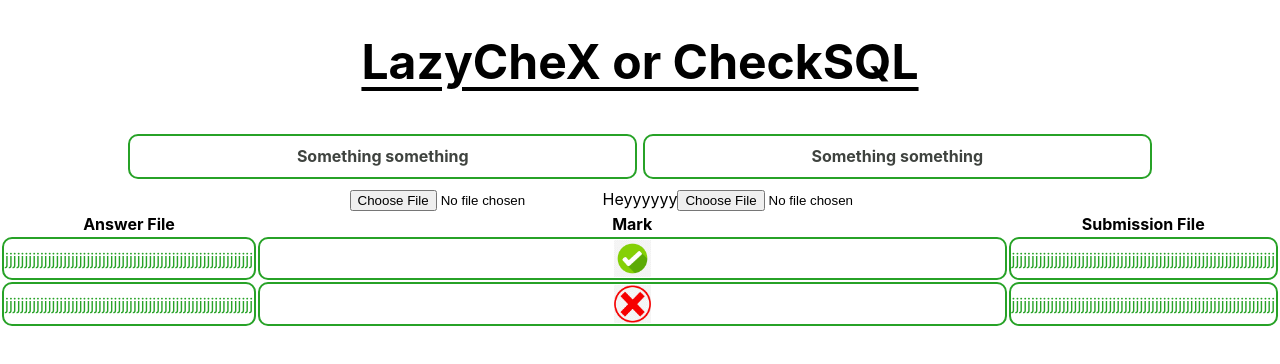
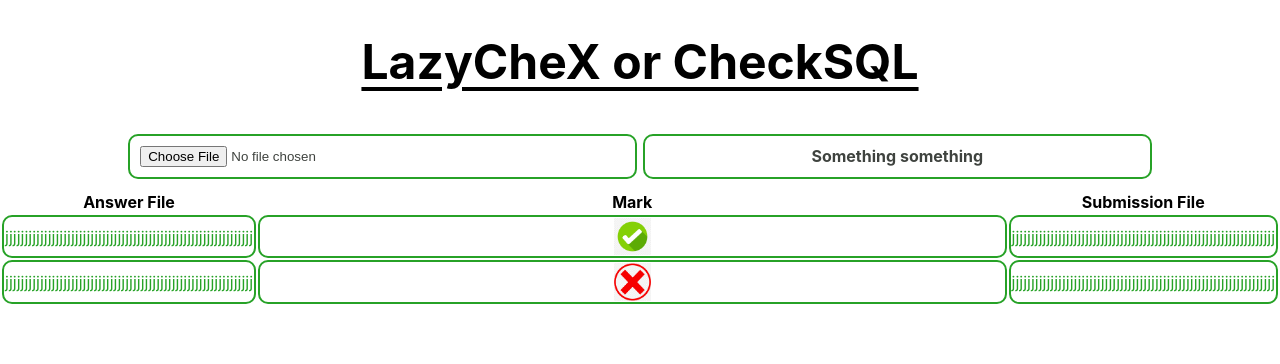
Before and after one commit to AshnahKhalidKhan/CheckSQL, a React (Create React App) app in the folder lazychex/: page / in a window 1280 px wide. Shown: the top 364 px of the page. Built offline with nearby package versions, Linux system fonts and the light colour scheme.

Commit message:
our file inputs are centered...ish

```diff
--- a/lazychex/src/App.js
+++ b/lazychex/src/App.js
@@ -10,10 +10,10 @@ function App() {
       <QueryBox/>
       <div style = {{width: '100%', textAlign: 'center', margin: 'auto'}}>
 
-        <label for = 'AnswerFileInput'></label>
+        {/* <label for = 'AnswerFileInput'></label>
         <input id = 'AnswerFileInput' type = 'file' placeholder = 'Answer file goes here' style = {{textAlign: 'center', margin: 'auto'}}></input>
         <label for = 'AnswerFileInput'>Heyyyyyy</label>
-        <input id = 'SubmissionFileInput' type = 'file' placeholder = 'Submission file goes here' style = {{textAlign: 'center', margin: 'auto'}}></input>
+        <input id = 'SubmissionFileInput' type = 'file' placeholder = 'Submission file goes here' style = {{textAlign: 'center', margin: 'auto'}}></input> */}
       </div>
       <table style = {{width: '100%'}}>
         <thead>
--- a/lazychex/src/Components/QueryBox/QueryBox.css
+++ b/lazychex/src/Components/QueryBox/QueryBox.css
@@ -12,9 +12,18 @@
     color: rgb(63, 67, 63);
   }
 
-  .QueryBox h1 {
+  .QueryBox h1, input {
     width: 100%;
     border: 2px solid rgb(39, 162, 39);
     border-radius: 10px;
     padding: 1%;
   }
+
+  .QueryBox input
+  {
+    /* justify-self: center; */
+    text-align: center;
+    align-items: center;
+    margin-left: auto;
+    margin-right: auto;
+  }
--- a/lazychex/src/Components/QueryBox/QueryBox.js
+++ b/lazychex/src/Components/QueryBox/QueryBox.js
@@ -4,7 +4,8 @@ import { CheckBox } from '@mui/icons-material';
 function QueryBox() {
     return (
         <div className = 'QueryBox'>
-            <h1 style = {{}}>Something something</h1>
+            {/* <h1 style = {{}}>Something something</h1> */}
+            <input id = 'AnswerFileInput' type = 'file' placeholder = 'Answer file goes here' style = {{textAlign: 'center', margin: 'auto'}}></input>
             <h1 >Something something</h1>
         </div>
     );
```
